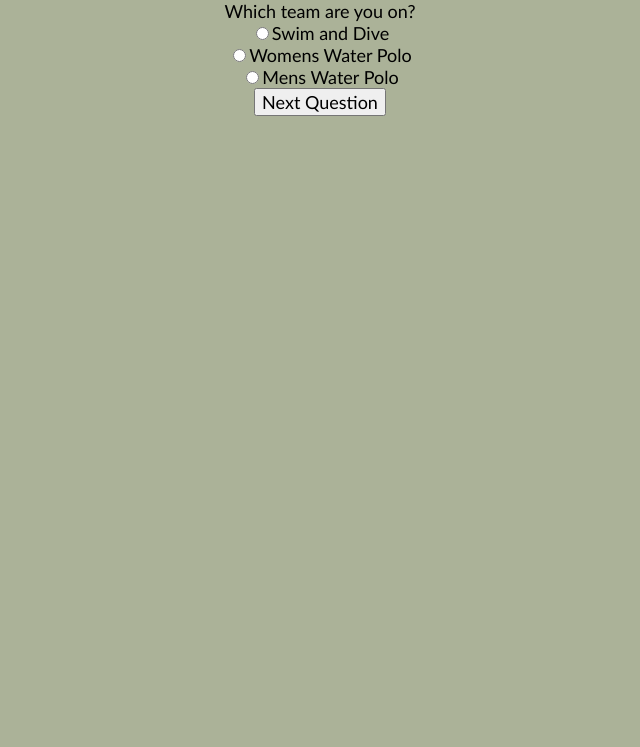
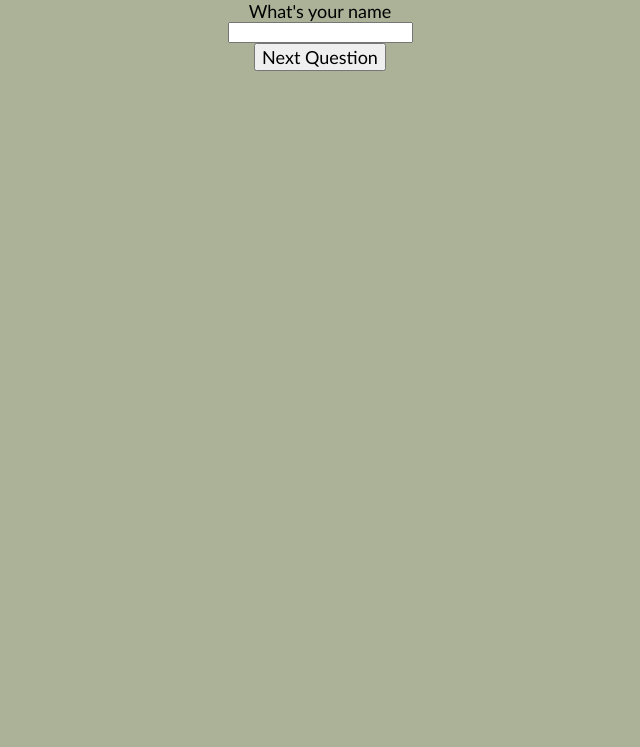
Before and after one commit to Cruedy/MixerMatch-old-, a plain HTML site: page index.html in a window 1280 px wide. Shown: the part 53-800 px from the top of the page, without its empty margins (320-960 px from the left). Drawn offline with Linux system fonts and the light colour scheme.

Commit message:
quick adjustments

```diff
--- a/index.html
+++ b/index.html
@@ -6,6 +6,7 @@
     <body>
         <h1>Mixer Matchmaker</h1>
         <div class="question" id="question"></div>
+        <input class="personAnswer"></input>
         <div class="options" id="options"></div>
         <button onclick="submit()" id="button">Next Question</button>
         <div id="response"></div>
--- a/quiz.js
+++ b/quiz.js
@@ -1,4 +1,7 @@
 const questions = [
+    {
+        question: "What's your name"
+    },
     {
         question: "Which team are you on?",
         options: [
```
